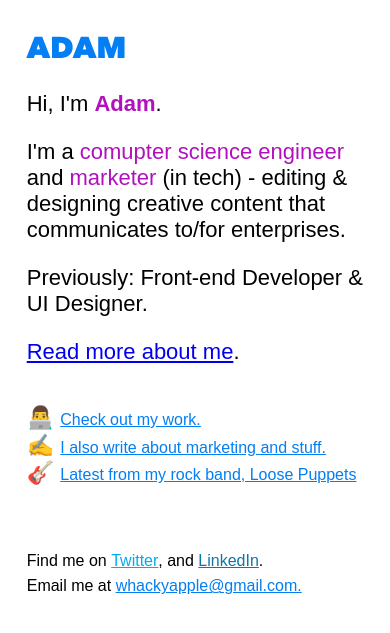
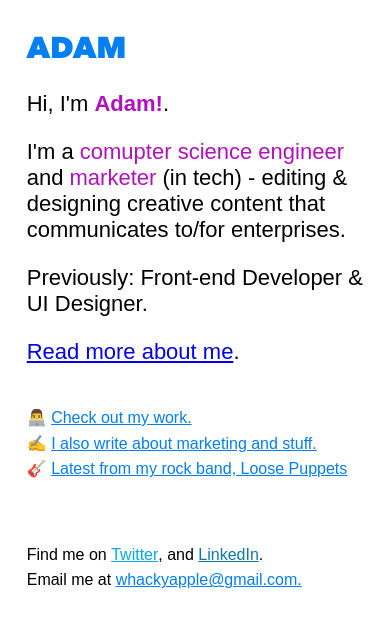
Before and after one commit to adamfredie/adamfredie.github.io, a Jekyll site: the page index.html, which Jekyll copies as it is, in a window 390 px wide. Shown: the top 633 px of the page. Built offline with Jekyll 4.4.1, drawn with Linux system fonts in a browser that asks for light colours.

Commit message:
more updates

```diff
--- a/index.html
+++ b/index.html
@@ -114,6 +114,9 @@
 			nav a {
 				font-size:16px;
 			}
+			nav p.main-work {
+				font-size:16px;
+			}
 			.content {
 				margin-top:20px;
 			}
@@ -181,12 +184,10 @@
 			</div>
 			<div class="content">
 				<div class="col-8 about">
-					<p>Hi, I'm <span class="pur" style="font-weight:600;">Adam</span>.</p>
+					<p>Hi, I'm <span class="pur" style="font-weight:600;">Adam!</span>.</p>
 					<p>I'm a <span class="pur">comupter science engineer</span> and <span class="pur">marketer</span> (in tech) - editing & designing creative content that communicates to/for enterprises.</p>
 					<p>Previously: Front-end Developer & UI Designer.</p>
 					<p class="more-about"><span class="pur"><a href="me.html">Read more about me</a></span>.
-
-
 				</div>
 				<div class="full nav">
 					<nav>
```
